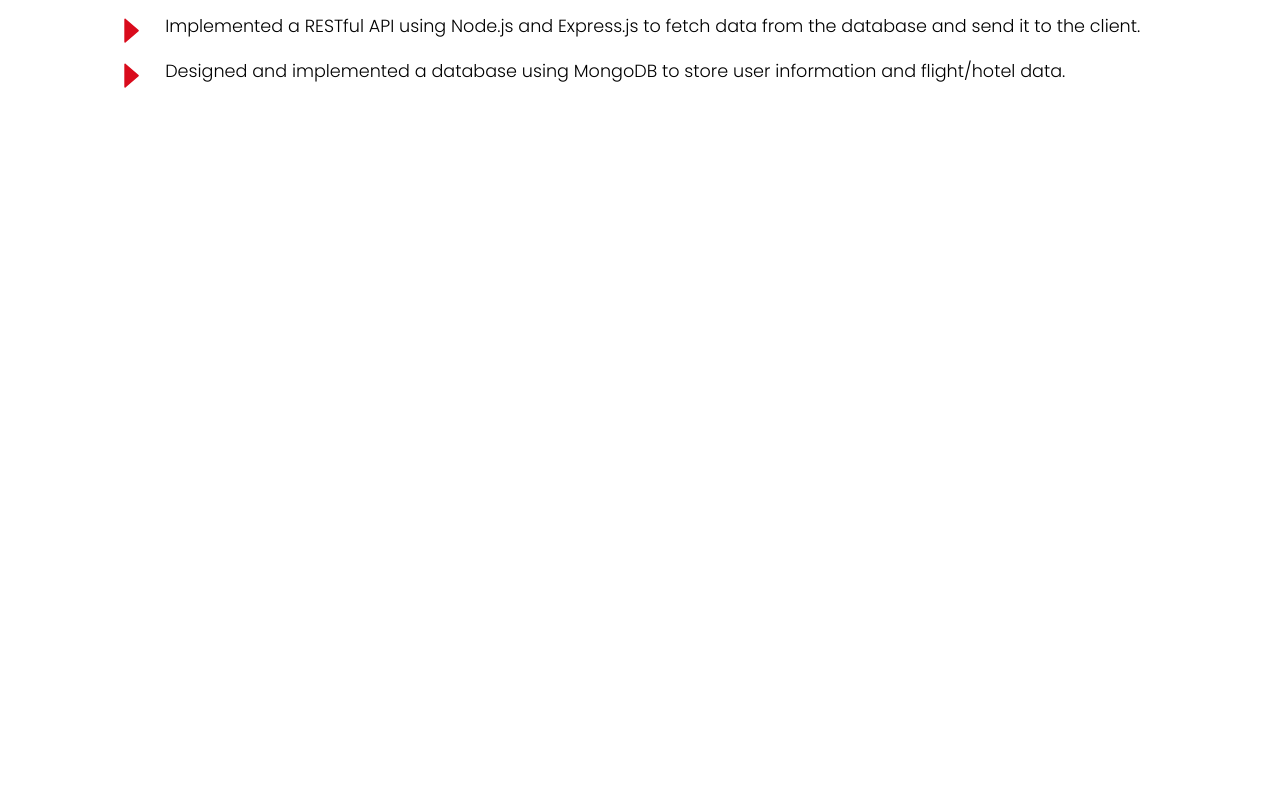
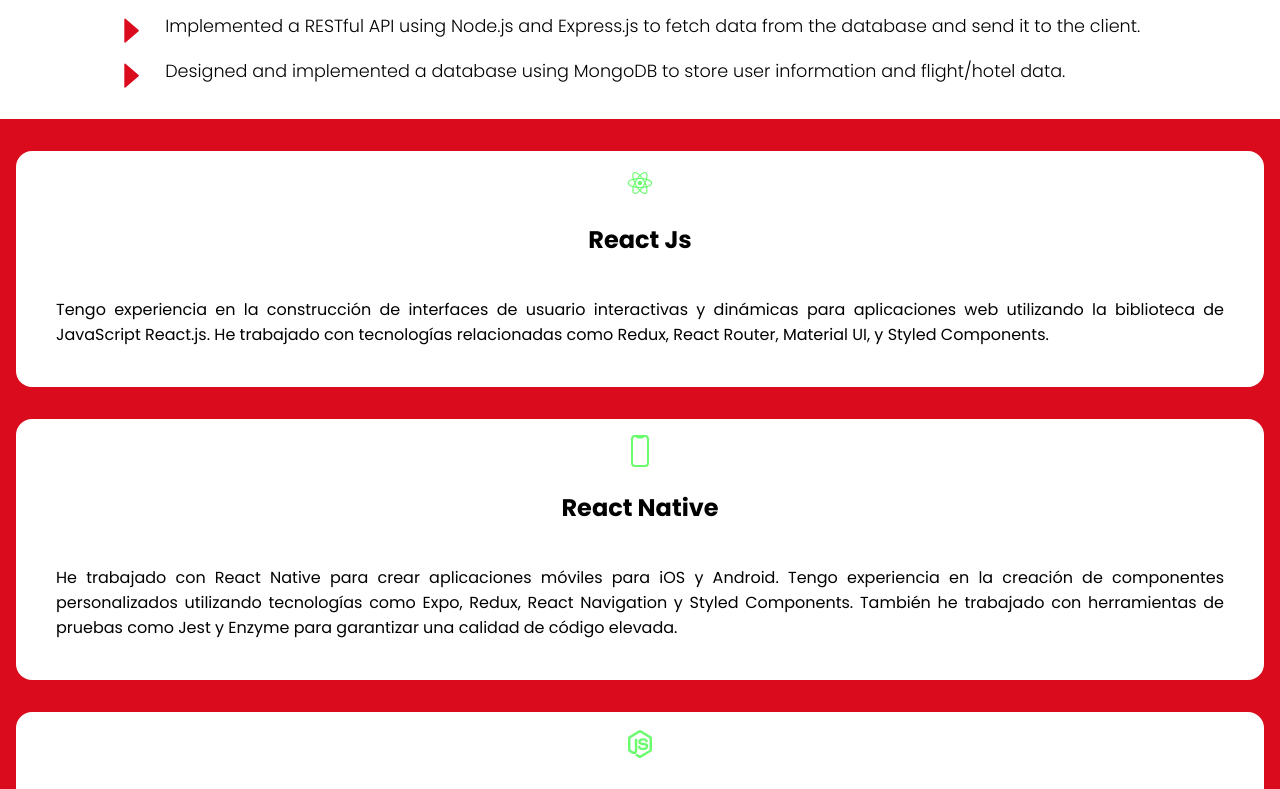
Before and after one commit to Dacosta011/Portfolio, a React (Vite) app: page / in a window 1280 px wide. Shown: the part 1043-1832 px from the top of the page. Before the commit the page ends 1440 px from the top, so only its background shows below. Built offline with nearby package versions, Linux system fonts and the light colour scheme.

Commit message:
Skills section in movil and desktop

```diff
--- a/src/App.jsx
+++ b/src/App.jsx
@@ -7,6 +7,7 @@
 
 import headerEs from "../i18n/es/header.json";
 import headerEn from "../i18n/en/header.json";
+import Skills from "./Skills";
 
 i18next.init({
   interpolation: { escapeValue: false },
@@ -27,6 +28,7 @@
     <I18nextProvider i18n={i18next}>
       <Hero />
       <Experience />
+      <Skills />
     </I18nextProvider>
   );
 }
--- a/src/Skil.jsx
+++ b/src/Skil.jsx
@@ -0,0 +1,14 @@
+import React from "react";
+import SkillsStyles from "./styles/Skills.module.scss";
+
+function Skil({ title, description, children }) {
+  return (
+    <div className={SkillsStyles.skill}>
+      {children}
+      <p className={SkillsStyles.title}>{title}</p>
+      <p className={SkillsStyles.description}>{description}</p>
+    </div>
+  );
+}
+
+export default Skil;
--- a/src/Skills.jsx
+++ b/src/Skills.jsx
@@ -0,0 +1,35 @@
+import React from "react";
+import { DiReact } from "react-icons/di";
+import { IoPhonePortraitOutline, IoLogoNodejs } from "react-icons/io5";
+import Skil from "./Skil";
+import SkillsStyles from "./styles/Skills.module.scss";
+
+function Skills() {
+  return (
+    <section className={SkillsStyles.skilsContainer}>
+      <Skil
+        title="React Js"
+        description="Tengo experiencia en la construcción de interfaces de usuario interactivas y dinámicas para aplicaciones web utilizando la biblioteca de JavaScript React.js. He trabajado con tecnologías relacionadas como Redux, React Router, Material UI, y Styled Components."
+      >
+        {" "}
+        <DiReact className={SkillsStyles.logo} />{" "}
+      </Skil>
+      <Skil
+        title="React Native"
+        description="He trabajado con React Native para crear aplicaciones móviles para iOS y Android. Tengo experiencia en la creación de componentes personalizados utilizando tecnologías como Expo, Redux, React Navigation y Styled Components. También he trabajado con herramientas de pruebas como Jest y Enzyme para garantizar una calidad de código elevada."
+      >
+        {" "}
+        <IoPhonePortraitOutline className={SkillsStyles.logo} />{" "}
+      </Skil>
+      <Skil
+        title="Node Js"
+        description="Tengo experiencia en la construcción de aplicaciones web del lado del servidor utilizando Node.js. He trabajado con frameworks como Express.js, NestJS y MeteorJS, y he creado APIs RESTful utilizando tecnologías como MongoDB, PostgreSQL y GraphQL. También tengo experiencia en el uso de herramientas de automatización de tareas como Gulp, Grunt y Webpack."
+      >
+        {" "}
+        <IoLogoNodejs className={SkillsStyles.logo} />{" "}
+      </Skil>
+    </section>
+  );
+}
+
+export default Skills;
--- a/src/styles/Experience.module.scss
+++ b/src/styles/Experience.module.scss
@@ -1,7 +1,6 @@
 .container{
     position: relative;
     padding: 1rem;
-    height: 45vh;
     display: flex;
     align-items: center;
     flex-direction: column;
--- /dev/null
+++ b/src/styles/Skills.module.scss
@@ -0,0 +1,44 @@
+.skilsContainer{
+    padding: 2rem 1rem;
+    background-color: var(--primary-color);
+    display: flex;
+    flex-direction: column;
+    gap: 2rem;
+}
+
+
+.skill{
+    padding: 1rem;
+    background-color: white;
+    text-align: center;
+    border-radius: 1rem;
+    max-height: 40rem;
+    .logo{
+        width: 2rem;
+        height: 2rem;
+        margin: 0 auto;
+        color: var(--secondary-color);
+    }
+    .title{
+        font-size: 1.5rem;
+        font-weight: 600;
+        margin: 1rem 0;
+    }
+    .description{
+        padding: 1.5rem;
+        font-size: 1rem;
+        font-weight: 400;
+        text-align: justify;
+    }
+}
+
+@media only screen and (min-width: 1482px){
+    .skilsContainer{
+        flex-direction: row;
+        justify-content: space-between;
+        padding:  9rem;
+    }
+    .skill{
+        width: 30%;
+    }
+}
```
